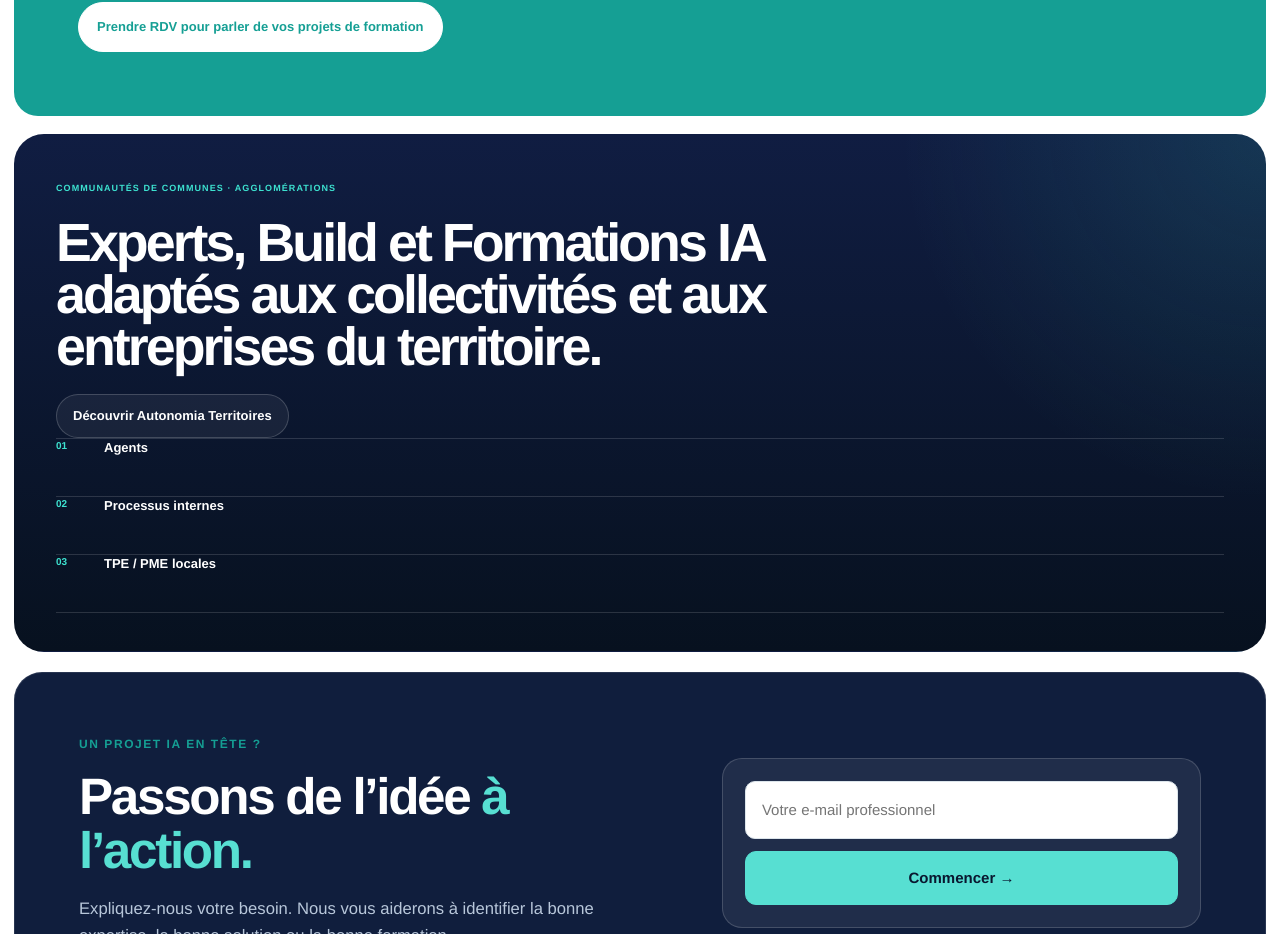
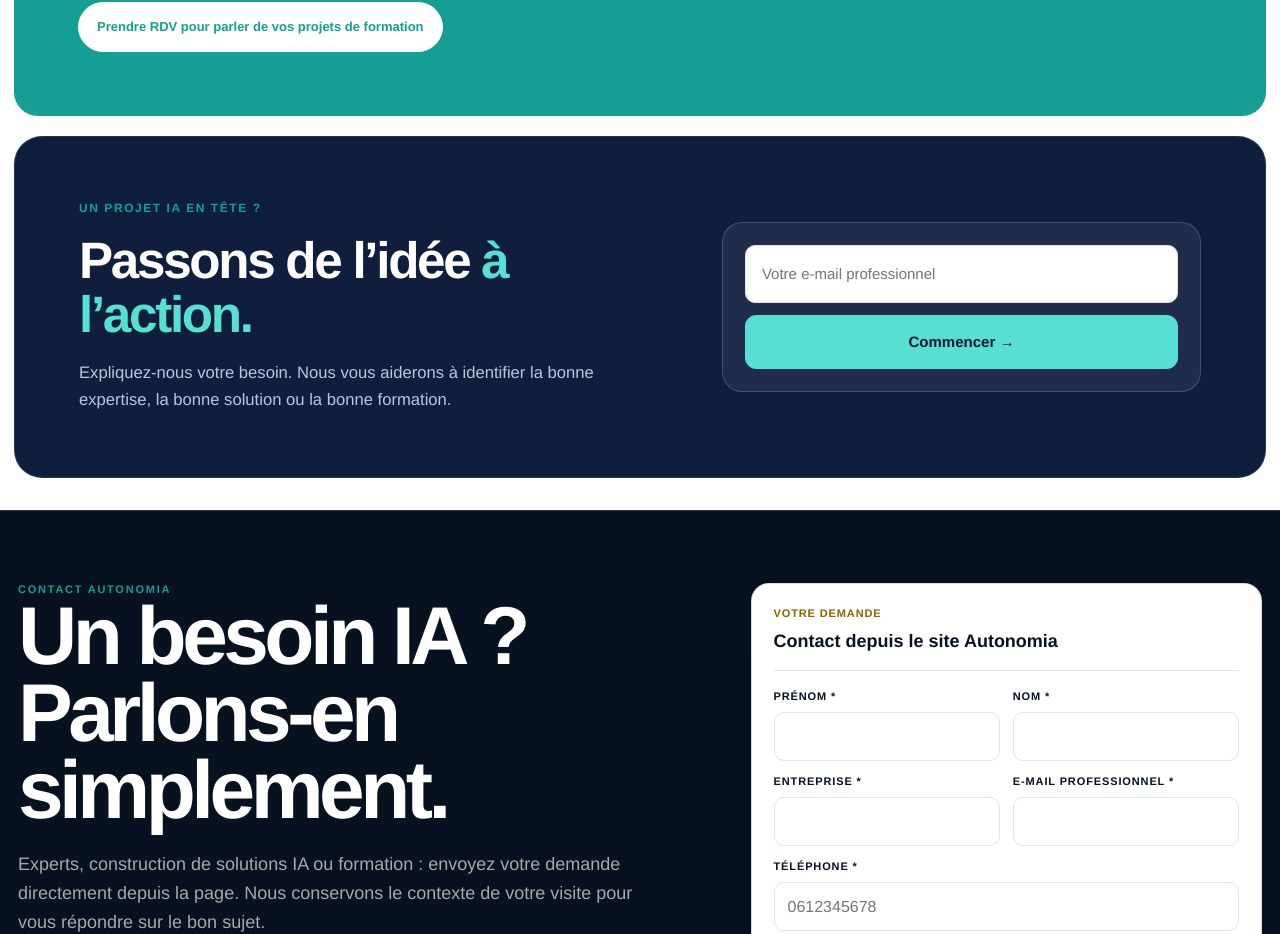
Before and after one commit to aristote-app/Autonomia-MCP, a Next.js app in the folder site/: page / in a window 1280 px wide. Shown: the part 5438-6372 px from the top of the page. Built offline with nearby package versions, Linux system fonts and the light colour scheme; no server answers.

Commit message:
Remove territories promo panel from homepage

```diff
--- a/site/app/page.js
+++ b/site/app/page.js
@@ -254,19 +254,6 @@
         </Link>
       </section>
 
-      <section className="territoryHomePromo homeTerritoryCompact homeTerritoryV10">
-        <div>
-          <span className="territoryHomeKicker">COMMUNAUTÉS DE COMMUNES · AGGLOMÉRATIONS</span>
-          <h2>Experts, Build et Formations IA adaptés aux collectivités et aux entreprises du territoire.</h2>
-          <Link className="secondaryButton" href="/territoires">Découvrir Autonomia Territoires</Link>
-        </div>
-        <div className="territoryHomeTracks">
-          <span><b>01</b>Agents</span>
-          <span><b>02</b>Processus internes</span>
-          <span><b>03</b>TPE / PME locales</span>
-        </div>
-      </section>
-
       <section className="homeFinalStart">
         <div>
           <p className="eyebrow">UN PROJET IA EN TÊTE ?</p>
```
